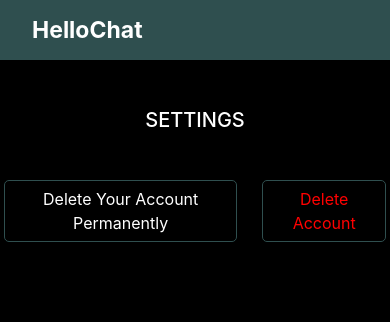
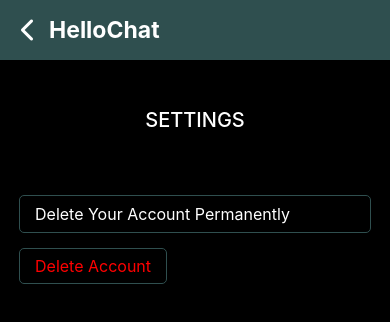
Before and after one commit to iamprincerajv/textchat, a React (Create React App) app: page /settings in a window 390 px wide. Shown: the top 322 px of the page. Built offline with nearby package versions, Linux system fonts and the light colour scheme; sample sign-in values are in the browser's storage.

Commit message:
improvements in settings page

```diff
--- a/src/App.css
+++ b/src/App.css
@@ -402,6 +402,20 @@ a {
   .updatePro form label {
     width: 90%;
   }
+
+  .settingsCon {
+    display: block !important;
+    text-align: left;
+  }
+  .settingsCon p {
+    margin: 15px !important;
+  }
+  .settingsCon button {
+    margin: 15px !important;
+    margin-top: 0px !important;
+    padding: 5px;
+    padding-inline: 15px;
+  }
 }
 
 /* Key Frames */
--- a/src/components/Header.js
+++ b/src/components/Header.js
@@ -11,10 +11,12 @@ const Header = (props) => {
   const backHome = () => {
     if (location.pathname==="/profile" && localStorage.getItem("friendToChat")) {
       navigate("/message");
-    } else {
+    } else if (location.pathname==="/message" && localStorage.getItem("friendToChat")) {
       navigate("/");
       localStorage.removeItem("friendToChat");
       localStorage.removeItem("friendToChatName");
+    } else {
+      navigate("/");
     }
   }
 
@@ -37,10 +39,10 @@ const Header = (props) => {
     <header className='d-flex justify-content-between'>
       <div className='d-flex'>
         {
-          location.pathname === "/message" || location.pathname === "/profile" ? <i onClick={backHome} className="fa-solid fa-chevron-left fa-xl ms-3 ms-lg-5 ms-md-5 ms-sm-4 mt-2" style={{ paddingTop: "9px", paddingLeft: "5px", paddingRight: "5px", cursor: "pointer" }}></i> : ""
+          location.pathname === "/message" || location.pathname === "/profile" || location.pathname==="/settings" ? <i onClick={backHome} className="fa-solid fa-chevron-left fa-xl ms-3 ms-lg-5 ms-md-5 ms-sm-4 mt-2" style={{ paddingTop: "9px", paddingLeft: "5px", paddingRight: "5px", cursor: "pointer" }}></i> : ""
         }
         {
-          location.pathname === "/message" || location.pathname === "/profile" ? <p className='ps-1 ps-sm-3 ms-1'>HelloChat</p> : <p className='ps-3 ms-3 ps-lg-5 ms-lg-5 ps-sm-4 ms-sm-4'>HelloChat</p>
+          location.pathname === "/message" || location.pathname === "/profile" || location.pathname==="/settings" ? <p className='ps-1 ps-sm-3 ms-1'>HelloChat</p> : <p className='ps-3 ms-3 ps-lg-5 ms-lg-5 ps-sm-4 ms-sm-4'>HelloChat</p>
         }
       </div>
       {location.pathname === "/" ? <div style={{ color: 'white', backgroundColor: 'blueviolet', cursor: "pointer" }} className='me-3 me-sm-4 me-md-5 p-1 px-3 rounded-3 bold' onClick={showSidebar}>Menu</div> : ""}
```
